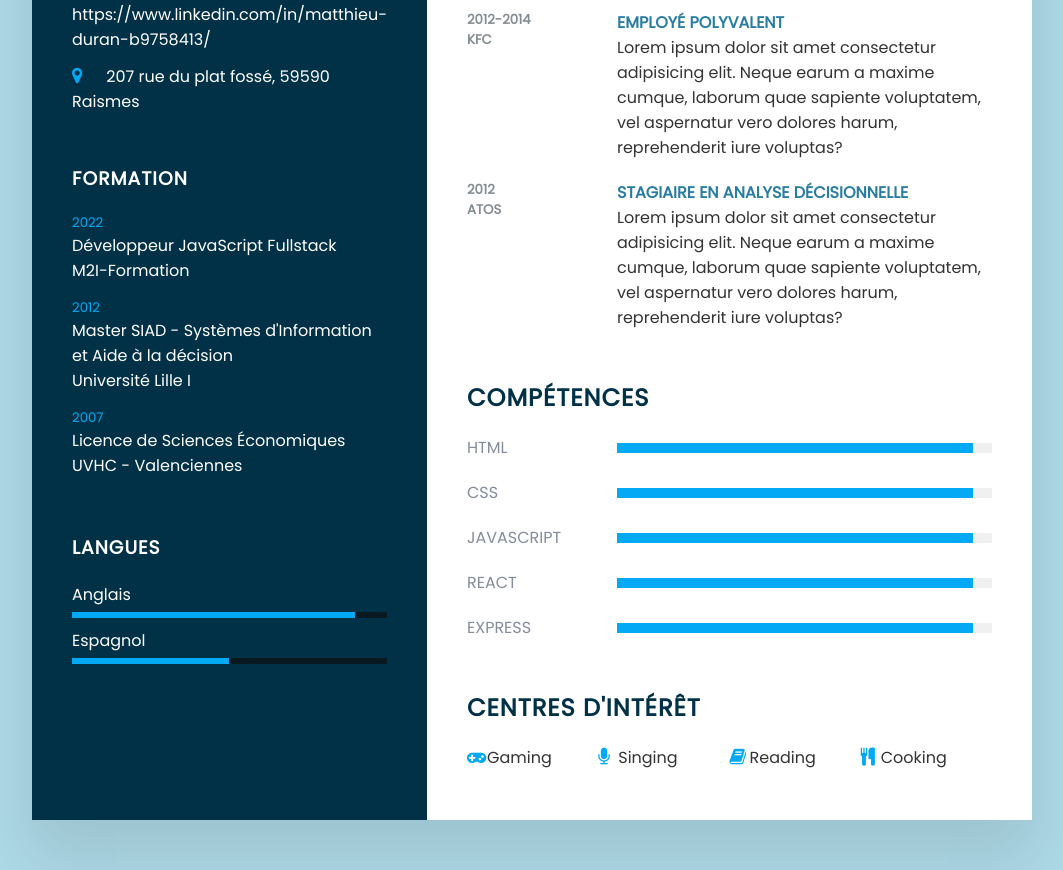
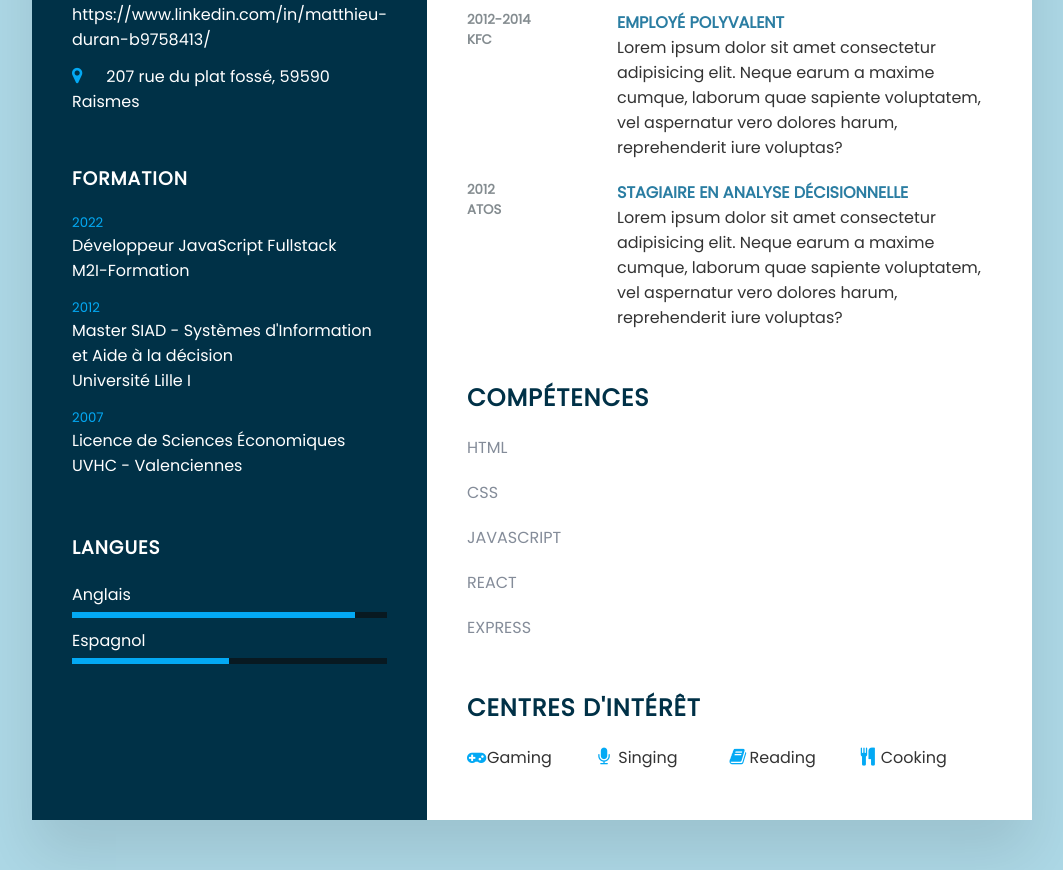
Before and after one commit to mxd838/cv, a plain HTML site: page index.html in a window 1280 px wide. Shown: the part 625-1495 px from the top of the page, without its empty margins (108-1171 px from the left). Drawn offline with Linux system fonts and the light colour scheme.

Commit message:
new branch test

```diff
--- a/index.html
+++ b/index.html
@@ -132,33 +132,33 @@
                 <h2 class="title2">Compétences</h2>
                 <div class="box">
                     <h4>HTML</h4>
-                    <div class="percent">
+                    <!-- <div class="percent">
                         <div style="width: 95%;"></div>
-                    </div>
+                    </div> -->
                 </div>
                 <div class="box">
                     <h4>CSS</h4>
-                    <div class="percent">
+                    <!-- <div class="percent">
                         <div style="width: 95%;"></div>
-                    </div>
+                    </div> -->
                 </div>
                 <div class="box">
                     <h4>JavaScript</h4>
-                    <div class="percent">
+                    <!-- <div class="percent">
                         <div style="width: 95%;"></div>
-                    </div>
+                    </div> -->
                 </div>
                 <div class="box">
                     <h4>React</h4>
-                    <div class="percent">
+                    <!-- <div class="percent">
                         <div style="width: 95%;"></div>
-                    </div>
+                    </div> -->
                 </div>
                 <div class="box">
                     <h4>Express</h4>
-                    <div class="percent">
+                    <!-- <div class="percent">
                         <div style="width: 95%;"></div>
-                    </div>
+                    </div> -->
                 </div>
             </div>
 
```
